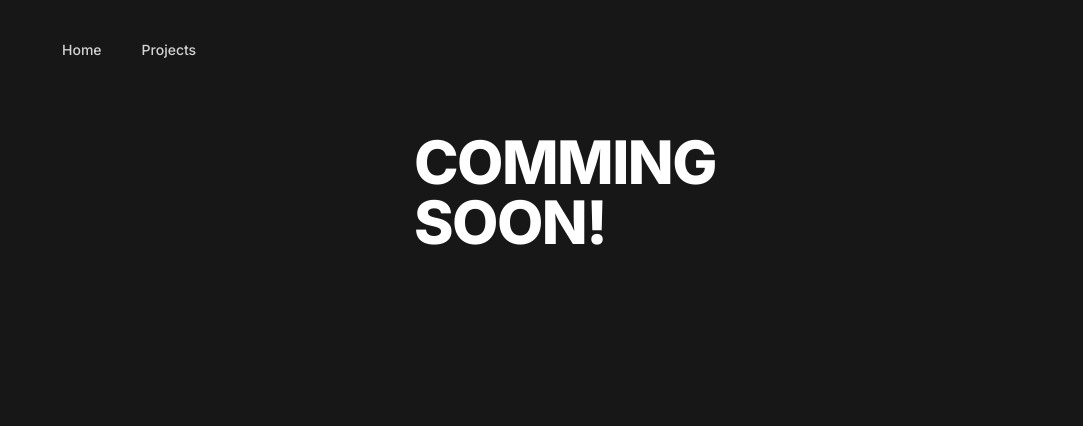
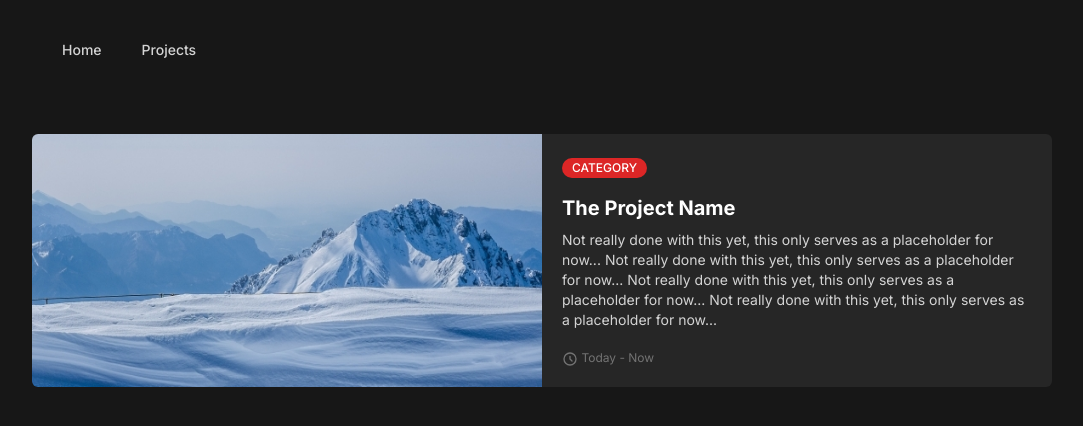
Before and after one commit to 8char/portfolio, a SvelteKit app: page /projects in a window 1280 px wide. Shown: the top 426 px of the page, without its empty margins (98-1181 px from the left). Built offline with nearby package versions, Linux system fonts and the light colour scheme.

Commit message:
feat: add sample project

```diff
--- a/src/routes/projects/+page.svelte
+++ b/src/routes/projects/+page.svelte
@@ -1,3 +1,52 @@
-<h1 class="relative w-64 mx-auto px-4 py-8 md:px-0 text-4xl font-extrabold text-white sm:text-5xl sm:tracking-tight lg:text-6xl">
-    COMMING SOON!
-</h1>
+<script>
+	import ProjectImage from '$lib/assets/projects/demo-post.jpg';
+</script>
+
+<div class="md:max-w-5xl md:mx-auto py-8 space-y-10">
+	<div
+		class="flex flex-col rounded-md border-transparent border-2 hover:border-primary-300 transition duration-200 md:flex-row"
+	>
+		<div class="md:w-1/2">
+			<img class="w-full h-full rounded-l-md" src={ProjectImage} alt="Some text" />
+		</div>
+
+		<div class="md:w-1/2 bg-gray-800 p-5 rounded-r-md">
+			<div class="mb-4 space-x-2">
+				<span
+					class="inline-flex items-center px-2.5 py-0.5 rounded-full text-xs font-medium bg-red-600 text-white"
+				>
+					CATEGORY
+				</span>
+			</div>
+
+			<a href="/posts/demo-post" class="block mt-2">
+				<p class="text-xl font-bold text-white">The Project Name</p>
+				<p class="mt-2 text-sm text-gray-300">
+					Not really done with this yet, this only serves as a placeholder for now... Not really
+					done with this yet, this only serves as a placeholder for now... Not really done with this
+					yet, this only serves as a placeholder for now... Not really done with this yet, this only
+					serves as a placeholder for now...
+				</p>
+
+				<p class="text-gray-500 text-xs mt-5">
+					<svg
+						xmlns="http://www.w3.org/2000/svg"
+						class="inline h-4 w-4"
+						fill="none"
+						viewBox="0 0 24 24"
+						stroke="currentColor"
+					>
+						<path
+							stroke-linecap="round"
+							stroke-linejoin="round"
+							stroke-width="2"
+							d="M12 8v4l3 3m6-3a9 9 0 11-18 0 9 9 0 0118 0z"
+						/>
+					</svg>
+
+					Today - Now
+				</p>
+			</a>
+		</div>
+	</div>
+</div>
```
Also changed, not shown: src/lib/assets/projects/demo-post.jpg (added), src/routes/projects/[slug]/+page.server.ts (renamed from src/routes/posts/[slug]/+page.server.ts), src/routes/projects/[slug]/+page.svelte (renamed from src/routes/posts/[slug]/+page.svelte).
